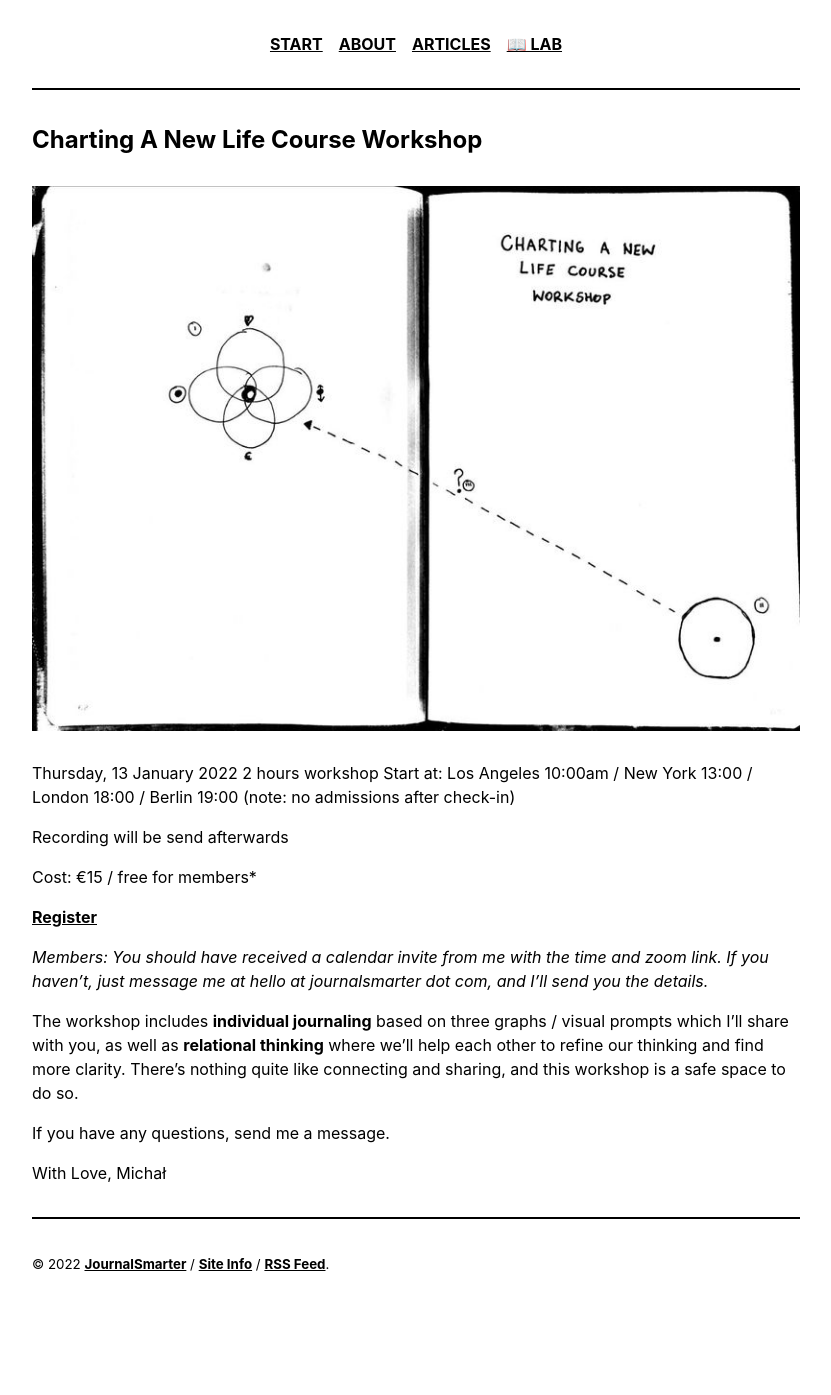
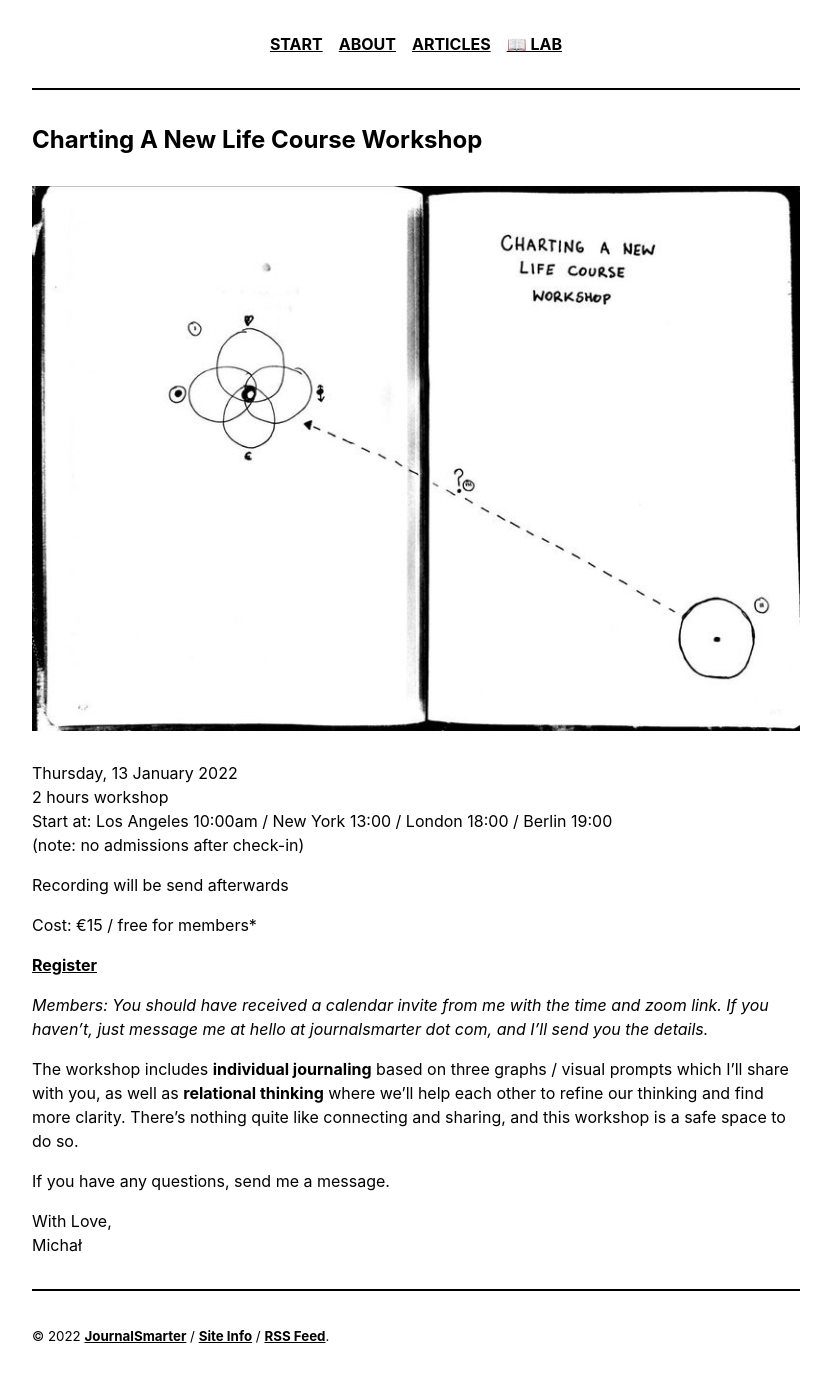
Before and after one commit to heymichal/journalsmarter, a Jekyll site: the page built from _projects/2022-01-07-charting-new-course-workshop.md, in a window 1280 px wide. Shown: the whole page, without its empty margins (224-1055 px from the left). Built offline with Jekyll 4.4.1, drawn with Linux system fonts in a browser that asks for light colours; before the commit the page ends 1323 px from its top, so only the background shows below that.

```diff
--- a/_projects/2022-01-07-charting-new-course-workshop.md
+++ b/_projects/2022-01-07-charting-new-course-workshop.md
@@ -9,10 +9,10 @@ image: /assets/life-course-workshop.jpg
 
 ![Charting New Course Scan](/assets/charting-new-course.jpg)
 
-Thursday, 13 January 2022
-2 hours workshop
-Start at: Los Angeles 10:00am / New York 13:00 / London 18:00 / Berlin 19:00
-(note: no admissions after check-in)
+Thursday, 13 January 2022 <br>
+2 hours workshop <br>
+Start at: Los Angeles 10:00am / New York 13:00 / London 18:00 / Berlin 19:00 <br>
+(note: no admissions after check-in) <br>
 
 Recording will be send afterwards
 
@@ -26,5 +26,5 @@ The workshop includes **individual  journaling** based on three graphs / visual
 
 If you have any questions, send me a message.
 
-With Love,
+With Love, <br>
 Michał
```
